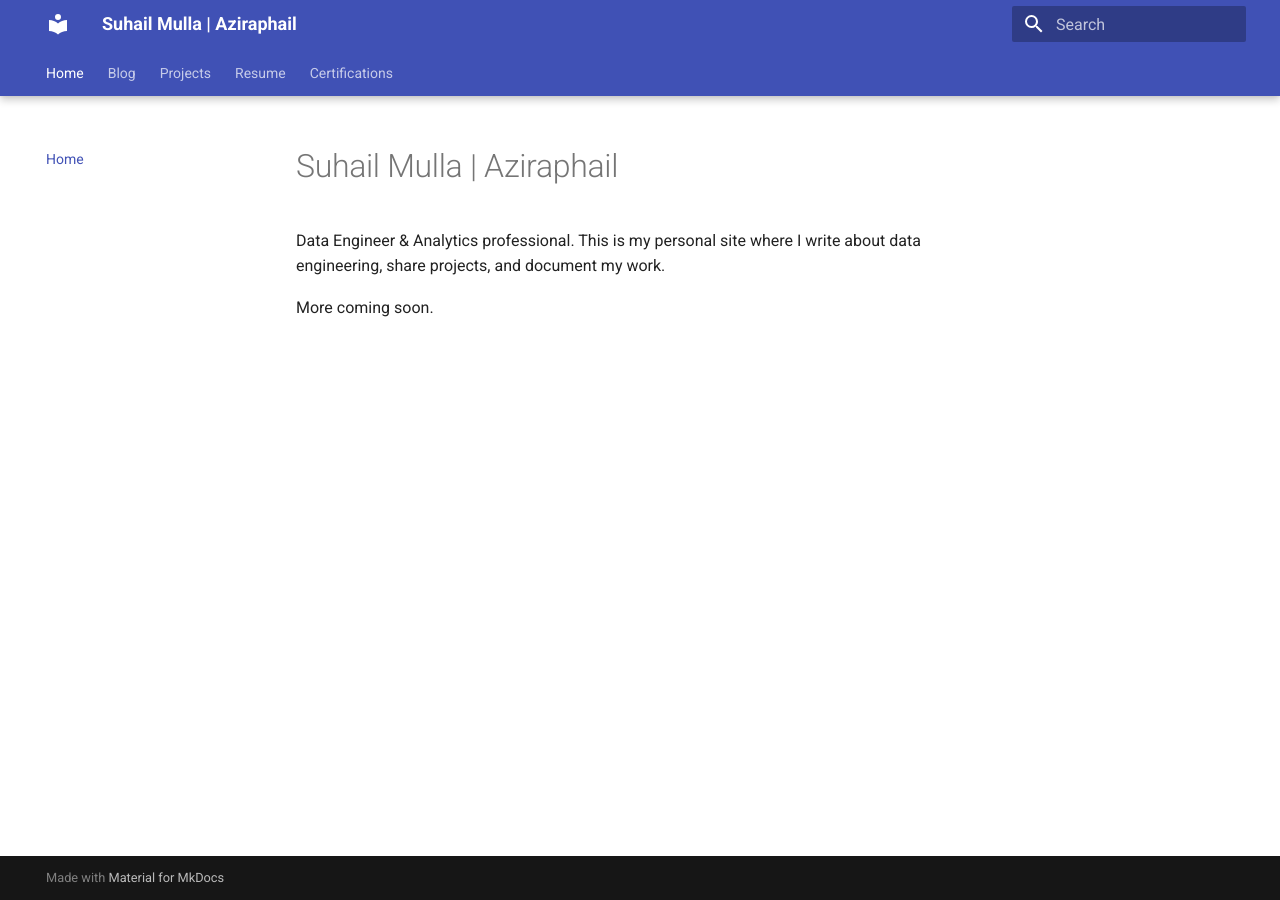
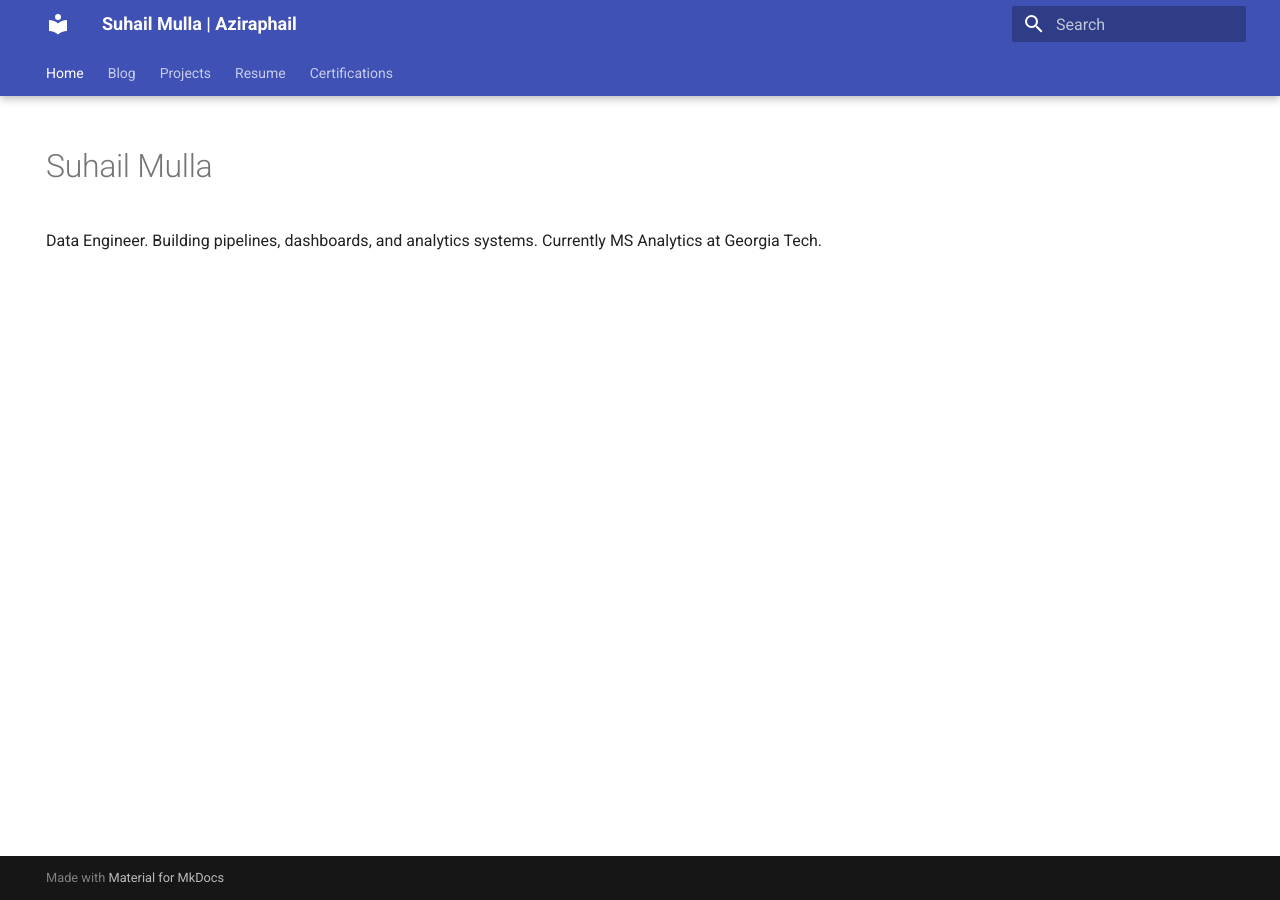
Before and after one commit to aziraphail/aziraphail.github.io, an MkDocs documentation site: the page built from docs/index.md, in a window 1280 px wide. Built offline with MkDocs 1.6.1 and Material for MkDocs 9.7.7, drawn with Linux system fonts in a browser that asks for light colours.

Commit message:
update home page with minimal bio layout

```diff
--- a/docs/index.md
+++ b/docs/index.md
@@ -1,5 +1,9 @@
-# Suhail Mulla | Aziraphail
+---
+hide:
+  - navigation
+  - toc
+---
 
-Data Engineer & Analytics professional. This is my personal site where I write about data engineering, share projects, and document my work.
+# Suhail Mulla
 
-More coming soon.
+Data Engineer. Building pipelines, dashboards, and analytics systems. Currently MS Analytics at Georgia Tech.
```
